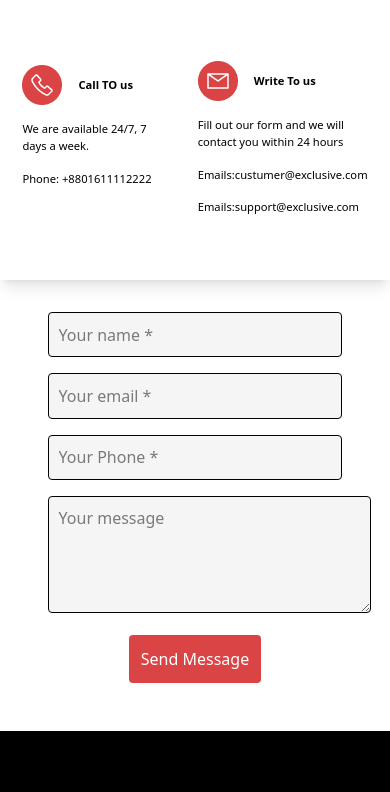
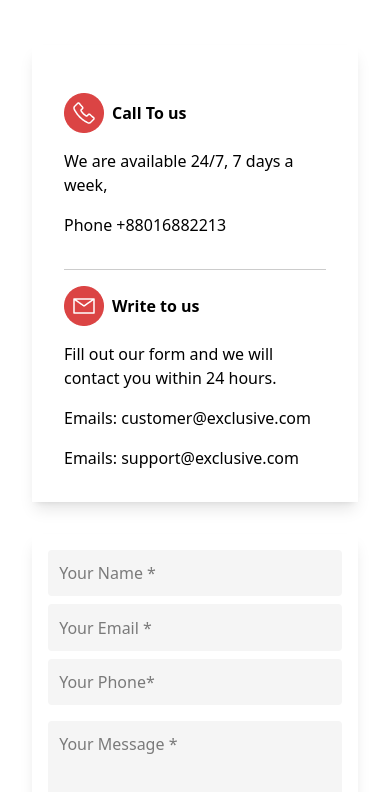
Before and after one commit to daryldjeugang-dot/E-commerce-Website, a plain HTML site: page assets/HTML/contact.html in a window 390 px wide. Shown: the part 128-920 px from the top of the page. Drawn offline with nearby package versions, Linux system fonts and the light colour scheme; files whose address does not match are found by name.

Commit message:
COntact-responsive-1

```diff
--- a/assets/HTML/contact.html
+++ b/assets/HTML/contact.html
@@ -18,7 +18,7 @@
       }
       </style>
 </head>
-<body class="*font-inter">
+<body class="*font-inter *:sm:text-[1rem]">
   <div class="bg-[#000] text-[#fff] text-[.8rem]  gap-[5rem] flex items-center  justify-center py-[.5rem] sm:flex sm:justify-between">
         <p class="flex"><marquee>Summer sale for All Swim and Free Express Delivery -OFF 50% </marquee>
           <a href="#" class="font-bold hover:border-b-[.2rem]">ShopNow</a></p>
@@ -50,7 +50,7 @@
           </div>
         </nav>
 
-        <div class="flex mx-[2rem] sm:mx-[10rem] sm:my-[5rem]">
+        <div class="flex mx-[2rem] sm:mx-[3rem] lg:mx-[7rem] sm:my-[5rem]">
             <a href="/index.html">Home</a>
             <p>/</p>
             <a href="#" class="font-bold">Contact</a>
@@ -58,40 +58,37 @@
 
         <!-- Section  -->
 
-        <section class="lg:mx-[7rem] lg:my-[5rem] flex flex-col">
-            <div class="shadow-lg gap-[2rem] py-[3rem] px-[1.4rem] flex text-[.7rem] justify-between">
-                <div class="flex flex-col gap-[1rem] sm:border-b-3 border-[#CCCCCC] py-5">
-                 <div class="flex items-center gap-[1rem]">
+        <section class="my-[3rem] sm:flex lg:mx-[5rem]">
+            <div class="shadow-lg mx-[2rem] px-[2rem] py-[1rem]">
+                <div class="flex flex-col gap-[1rem] py-[2rem] border-b-1 border-b-[#CCCCCC]">
+                <div class="flex items-center gap-2">
                     <img src="../image/icons-phone.png" alt="">
-                    <h1 class="font-bold">Call TO us</h1>
-                 </div>
-                <p>We are available 24/7, 7 days a week.</p>
-                <p>Phone: +8801611112222</p>
+                    <h2 class="font-bold">Call To us</h2>
+                </div>
+                <p>We are available 24/7, 7 days a week,</p>
+                <p>Phone +88016882213</p>
                 </div>
 
-                <div class=" w-1/2 flex flex-col gap-[1rem] my-[1rem]">
-                    <div class="flex items-center gap-[1rem]">
+
+                <div class="flex flex-col gap-[1rem] my-[1rem]">
+                    <div class="flex gap-2 items-center">
                         <img src="../image/icons-mail.png" alt="">
-                        <h1 class="font-bold">Write To us</h1>
+                        <h2 class="font-bold">Write to us</h2>
                     </div>
-
-                    <p>Fill out our form and we will contact you within 24 hours</p>
-                    <p>Emails:custumer@exclusive.com</p>
-                    <p>Emails:support@exclusive.com</p>
+                    <p>Fill out our form and we will contact you within 24 hours.</p>
+                    <p>Emails: customer@exclusive.com</p>
+                    <p>Emails: support@exclusive.com</p>
                 </div>
-
             </div>
 
-            <div class="mx-[3rem] my-[2rem]">
-                <div class="flex flex-col gap-[1rem]">
-                    <input type="text" placeholder="Your name *" required class="border-1 rounded p-[.6rem] bg-gris">
-                    <input type="email" placeholder="Your email *" required class="border-1 rounded p-[.6rem] bg-gris">
-                    <input type="number" placeholder="Your Phone *" required class="border-1 rounded p-[.6rem] bg-gris">
-
+            <div class="items-center my-[2rem] shadow-lg p-[1rem] mx-[2rem]">
+                <div class=" grid grid-cols-1 gap-2 sm:grid-cols-3">
+                    <input type="text" placeholder="Your Name *" class="bg-gris outline-hidden border-none p-[.7rem] rounded">
+                    <input type="text" placeholder="Your Email *" class="bg-gris  outline-hidden border-none p-[.7rem] rounded">
+                    <input type="text" placeholder="Your Phone*" class="bg-gris outline-hidden border-none p-[.7rem] rounded">
                 </div>
-                <textarea rows="4" cols="31" placeholder="Your message" class="border-1 rounded p-[.6rem] bg-gris mt-[1rem]"></textarea>
-
-                <button class="flex my-[1rem] rounded text-white bg-primary p-3 mx-auto">Send Message</button>
+                <textarea name="" id="" placeholder="Your Message *" rows="7" class="w-full my-[1rem] bg-gris outline-hidden border-none p-[.7rem] rounded"></textarea>
+                <button class="bg-primary p-[.7rem] text-white flex justify-center mx-auto px-[2rem]">Send Message</button>
             </div>
         </section>
 
```
Also changed, not shown: assets/HTML/About.html (added, +59 -0 lines).
